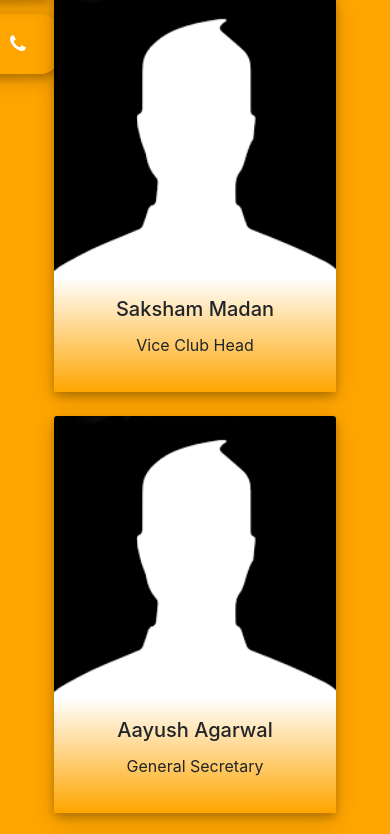
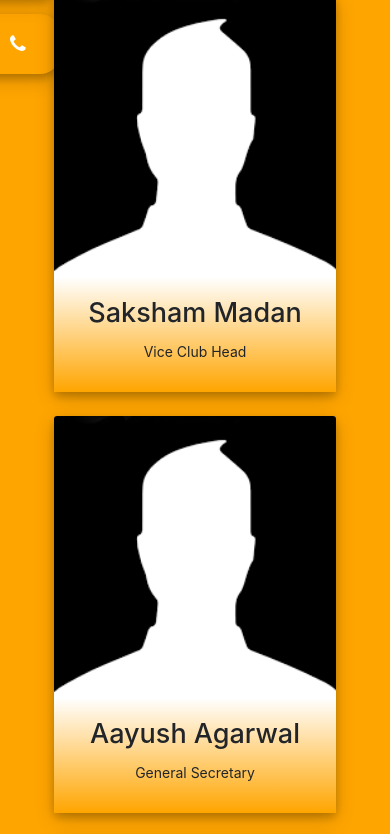
Before and after one commit to manavnanwani/mfcwebsite, a plain HTML site: page branches/team.html in a window 390 px wide. Shown: the part 526-1360 px from the top of the page. Drawn offline with nearby package versions, Linux system fonts and the light colour scheme; files that its build step writes are made by us from their sources.

Commit message:
Add files via upload

```diff
--- a/branches/team.css
+++ b/branches/team.css
@@ -112,8 +112,21 @@ ul{
   background: linear-gradient(180deg, rgba(255,255,255,1) 0%, orange 100%);
   height: 115px;
 }
+.card-title {
+    font-size:1.5vw;
+}
+.card-text{
+  font-size:0.9vw;
+}
 
-
+@media (max-width: 769px) {
+  .card-title {
+    font-size:27px;
+  }
+  .card-text {
+    font-size:14px;
+  }
+}
 
 
 /*FOOTER*/
```
